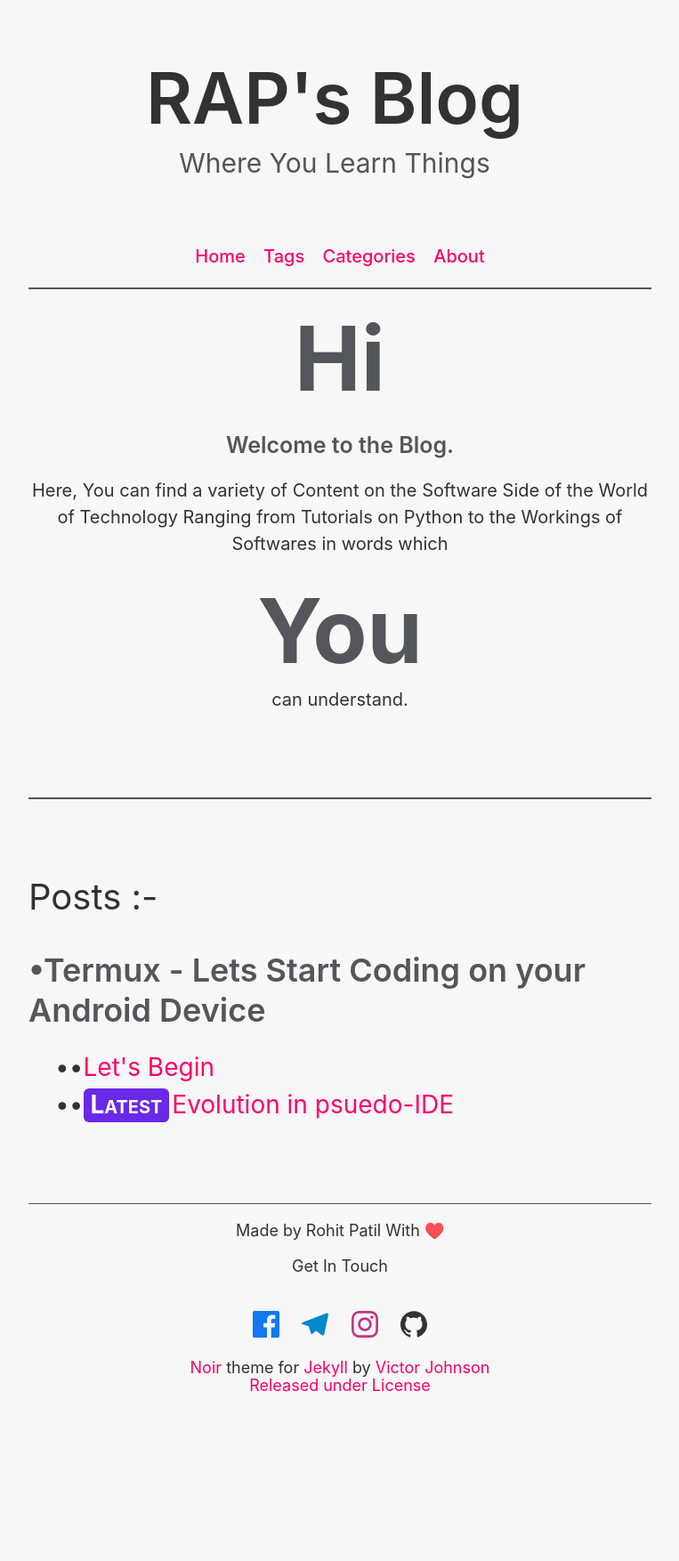
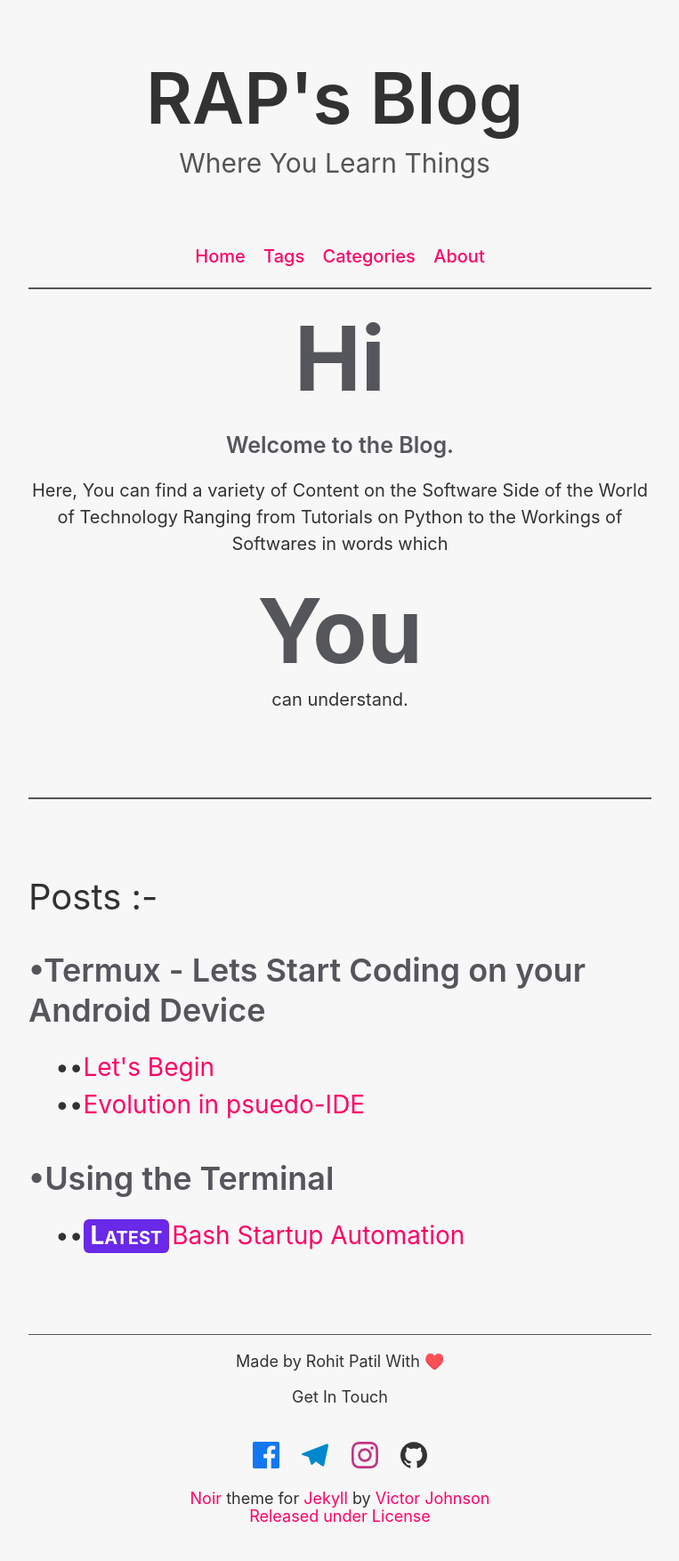
Before and after one commit to raprocks/raprocks.github.io, a Jekyll site: the page built from index.html, in a window 1280 px wide. Shown: the whole page at 89% size, without its empty margins (258-1021 px from the left). Built offline with Jekyll 4.4.1, drawn with Linux system fonts in a browser that asks for light colours; before the commit the page ends 1607 px from its top, so only the background shows below that.

```diff
--- a/_data/postlist.yaml
+++ b/_data/postlist.yaml
@@ -5,5 +5,10 @@ postlist:
         status: complete
         url: /termux/lets-begin.html
       - title: Evolution in psuedo-IDE
+        status: complete
+        url: /termux/evolution-in-psuedo-IDE.html
+  - group: Using the Terminal
+    posts:
+      - title: Bash Startup Automation
         status: latest
-        url: /termux/evolution-in-psuedo-IDE.html
+        url: /linux/shell%20scripting/startup-automation.html
```
